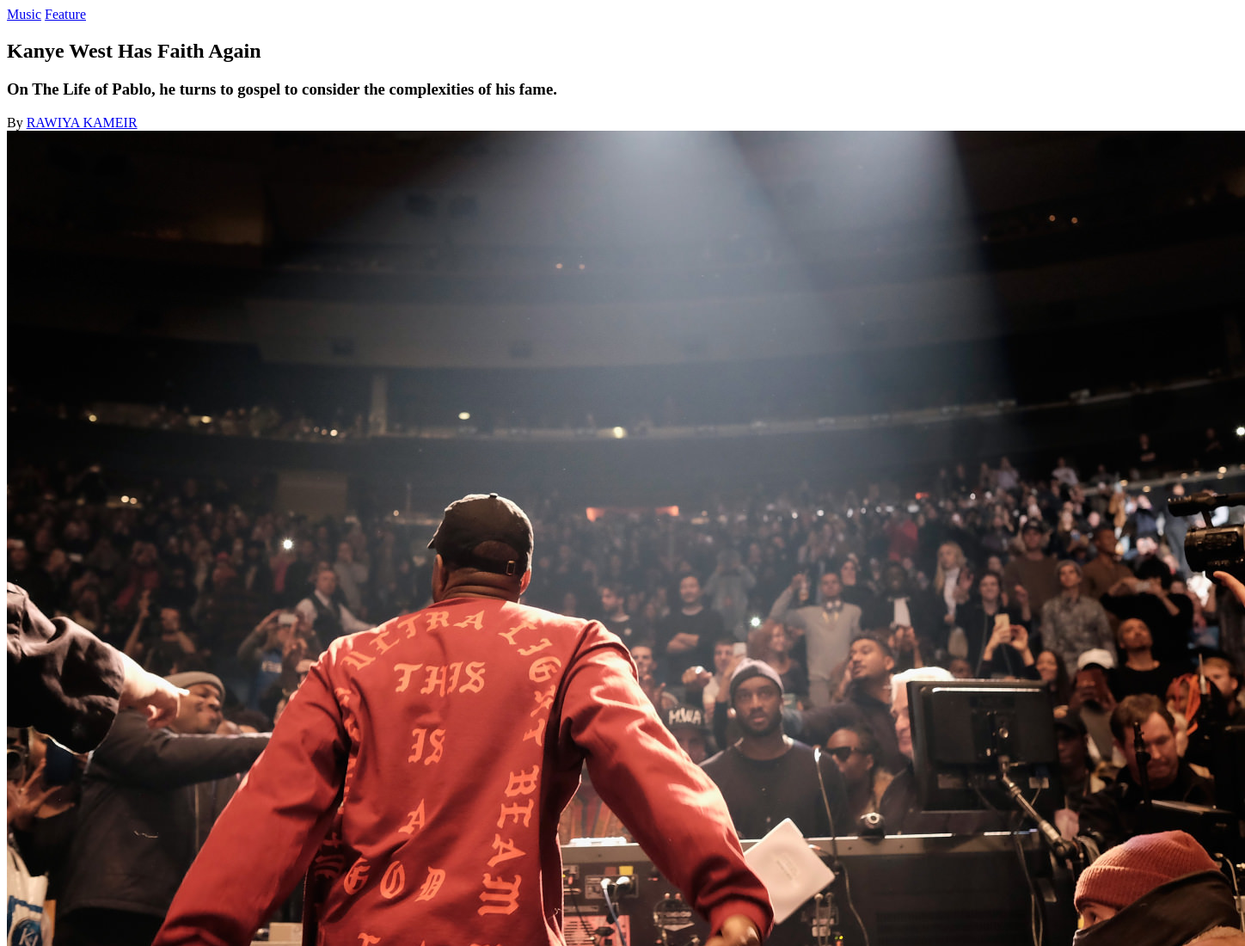
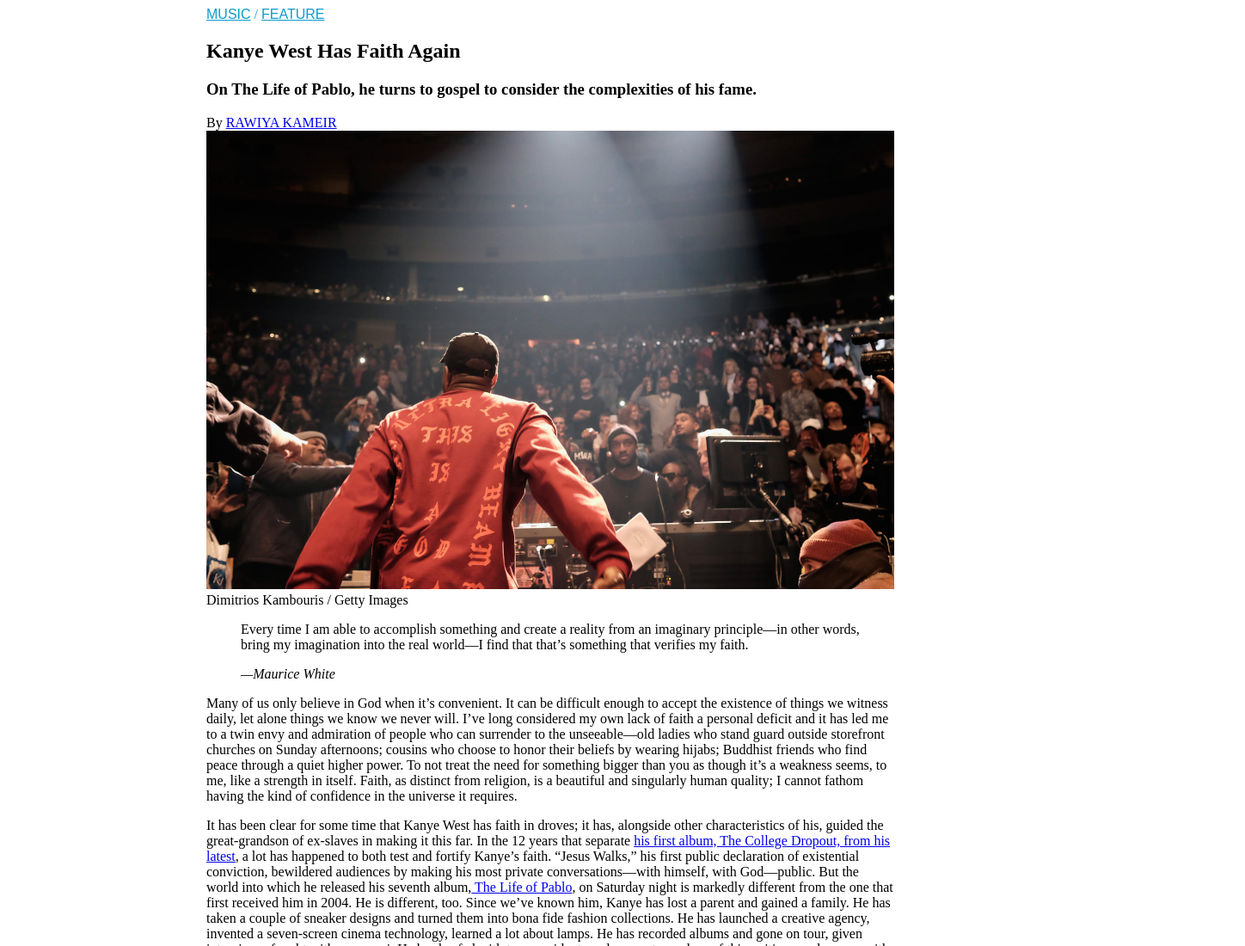
Before and after one commit to effincleveland/css-template-test, a plain HTML site: page index.html in a window 1280 px wide. Shown: the top 1100 px of the page at 86% size, 1448 px wide, since content can reach past the window. Drawn offline with Linux system fonts and the light colour scheme.

Commit message:
complete day

```diff
--- a/css/styles.css
+++ b/css/styles.css
@@ -1,4 +1,24 @@
-body{
-	margin: 0px;
-	padding: 1px;
+section{
+	width: 800px;
+	margin: 0 auto;
 }
+
+section > img{
+	max-width: 100%
+}
+
+section > div, h1, h3,  p, {
+	max-width: 75%;
+	margin: 0 auto;
+}
+
+.categories {
+	color: #0D9BCF;
+}
+
+.categories > a {
+	text-transform: uppercase;
+	color: #0D9BCF;
+	font-family: sans-serif;
+
+}
--- a/index.html
+++ b/index.html
@@ -4,12 +4,14 @@
 		<title>The Fader</title>
 		<!-- define character set -->
 		<meta charset="utf-8">
+		<link href="css/styles.css" rel="stylesheet">
 	</head>
 	<body>
 
 		<section>
-			<div>
+			<div class="categories">
 				<a href="#">Music</a>
+				/
 				<a href="#">Feature</a>
 
 			</div>
```
